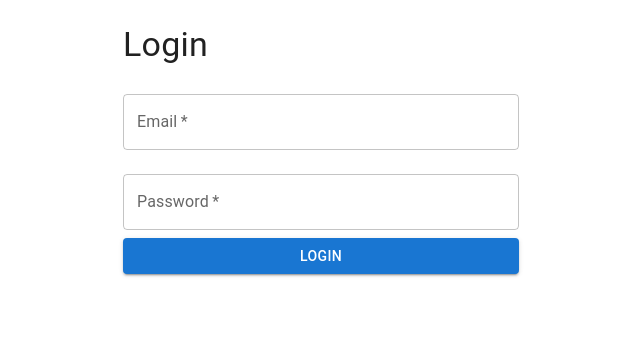
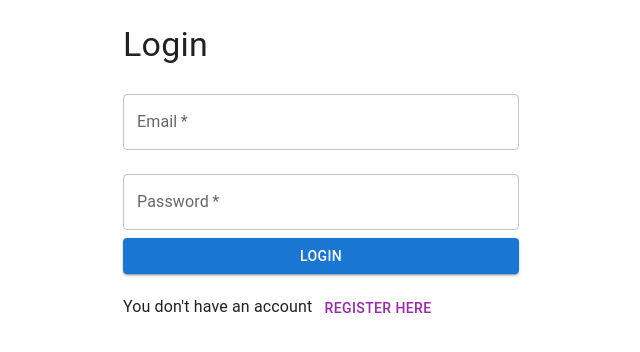
Before and after one commit to Gapcroz/buildmaster, a React (Create React App) app: page /login in a window 1280 px wide. Shown: the top 352 px of the page, without its empty margins (319-959 px from the left). Built offline with nearby package versions, Linux system fonts and the light colour scheme; the HTML template or start-up script is replaced by a standard one.

Commit message:
update add navigate standard in react

```diff
--- a/package.json
+++ b/package.json
@@ -11,6 +11,7 @@
     "@testing-library/react": "^13.4.0",
     "@testing-library/user-event": "^13.5.0",
     "axios": "^1.7.2",
+    "node-modules": "^1.0.1",
     "react": "^18.3.1",
     "react-dom": "^18.3.1",
     "react-router-dom": "^6.23.1",
--- a/src/components/Login.js
+++ b/src/components/Login.js
@@ -1,19 +1,29 @@
-import React, { useState } from 'react';
-import { TextField, Button, Container, Typography } from '@mui/material';
-import { login } from '../services/authService';
+import React, { useState } from "react";
+import { useNavigate } from "react-router-dom";
+import { TextField, Button, Container, Typography } from "@mui/material";
+import { login } from "../services/authService";
 
 const Login = () => {
-    const [email, setEmail] = useState('');
-    const [password, setPassword] = useState('');
+  const [email, setEmail] = useState("");
+  const [password, setPassword] = useState("");
+  const navigate = useNavigate();
 
   const handleSubmit = async (e) => {
     e.preventDefault();
     try {
       const response = await login(email, password);
-            localStorage.setItem('token', response.data.token);
-            window.location.href = '/';
+      localStorage.setItem("token", response.data.token);
+      window.location.href = "/";
     } catch (error) {
-            console.error('Error logging in:', error);
+      console.error("Error logging in:", error);
+    }
+  };
+  const register = async (e) => {
+    e.preventDefault();
+    try {
+      navigate("/register");
+    } catch (error) {
+      console.error("Error to change");
     }
   };
 
@@ -45,6 +55,12 @@ const Login = () => {
           Login
         </Button>
       </form>
+      <p>
+        You don't have an account{" "}
+        <Button color="secondary" onClick={register}>
+          register Here
+        </Button>
+      </p>
     </Container>
   );
 };
```
Also changed, not shown: 1 other file (tests, documents, lock files or other folders). Lines whose indentation alone changed are shown as unchanged.
